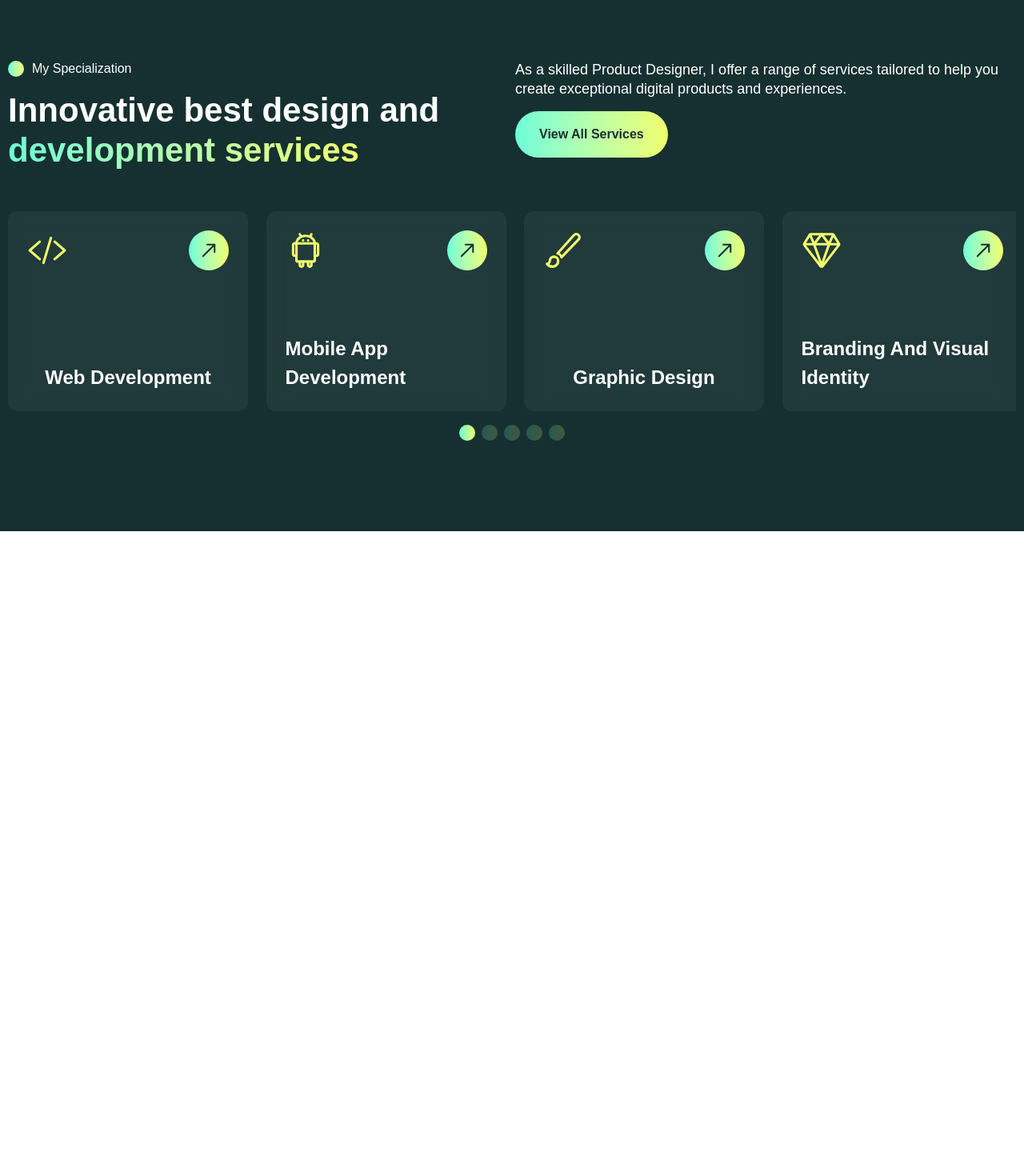
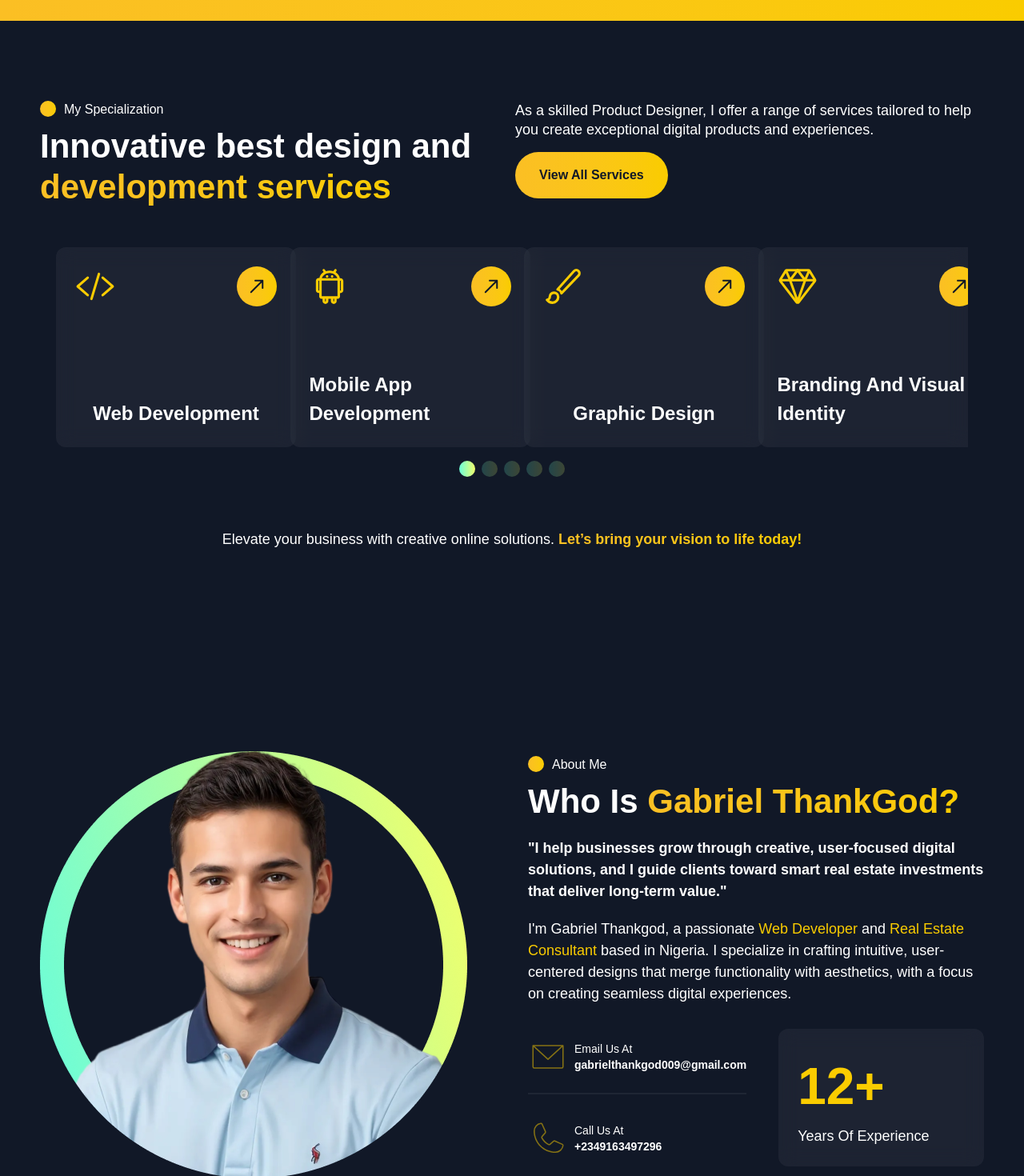
Before and after one commit to Thankgodgab/Portfolio-Project, a React (Vite) app: page / in a window 1280 px wide. Shown: the part 1000-2470 px from the top of the page at 80% size. Before the commit the page ends 1664 px from the top, so only its background shows below. Built offline with nearby package versions, Linux system fonts and the light colour scheme.

Commit message:
Refactor code structure for improved readability and maintainability

```diff
--- a/src/Components/molecules/AboutSection.jsx
+++ b/src/Components/molecules/AboutSection.jsx
@@ -0,0 +1,21 @@
+import AboutContent from "../organisms/AboutContent"
+import AboutProfile from "../organisms/AboutProfile"
+
+
+
+function AboutSection() {
+  return (
+    <div className="w-full h-full flex flex-col items-center justify-center px-2.5 md:px-[50px] py-[100px]">
+        <div className="w-full flex items-center justify-center flex-col md:flex-row gap-10">
+
+            {/* Profile Image */}
+            <AboutProfile />
+
+            {/* About Text */}
+            <AboutContent />
+        </div>
+    </div>
+  )
+}
+
+export default AboutSection
--- a/src/Components/molecules/CardCarousel.jsx
+++ b/src/Components/molecules/CardCarousel.jsx
@@ -14,6 +14,9 @@ import { IoBrushOutline, IoCodeSlashOutline, IoDiamondOutline, IoHomeOutline } f
 import ServiceCardContent from "../organisms/ServiceCardContent"
 import Card from "./Card"
 import { AiOutlineAndroid } from "react-icons/ai"
+
+import * as motion from "motion/react-client"
+
 
 
 
@@ -40,7 +43,12 @@ const services = [
 
 function CardCarousel() {
   return (
-    <div className="w-full flex gap-5">
+    <motion.div
+    inital={{ opacity: 0, x: 50 }}
+    whileInView={{ opacity: 1, x: 0 }}
+    transition={{ duration: 1, scale: { type: "spring", stiffness: 100 } }}
+    // viewport={{ once: true }}
+    className="w-full flex gap-5 px-[20px]">
       <Swiper
         slidesPerView={4}
         loop={true}
@@ -68,7 +76,7 @@ function CardCarousel() {
           </SwiperSlide>
         ))}
       </Swiper>
-    </div>
+    </motion.div>
   )
 }
 
--- a/src/Components/molecules/Header.jsx
+++ b/src/Components/molecules/Header.jsx
@@ -14,7 +14,7 @@ function Header() {
   };
 
     return (
-        <header className="w-full bg-transparent max-h-[100px] flex items-center justify-center fixed top-0 z-5">
+        <header className="w-full bg-transparent max-h-[100px] flex items-center justify-center  z-5">
             <div className="w-full h-full flex items-center justify-between px-2.5 py-4 border-b border-divider md:border-none">
                 <div className="p-2.5 h-[150px] w-[200px] flex items-center justify-center">
                     <img src={logo} alt="Gabriel logo" className="h-full w-full object-contain" />
--- a/src/Components/molecules/Hero.jsx
+++ b/src/Components/molecules/Hero.jsx
@@ -1,3 +1,4 @@
+/* eslint-disable no-unused-vars */
 import CtaBtn from '../organisms/CtaBtn'
 import SpanText from '../organisms/SpanText'
 import SubTitle from '../organisms/SubTitle'
@@ -7,11 +8,12 @@ import * as motion from "motion/react-client"
 
 function Hero() {
     return (
-        <div className="w-full h-full flex flex-col md:flex-row items-center justify-center gap-y-[40px] px-2.5">
+        <div className="w-full h-full flex flex-col md:flex-row items-center justify-center gap-y-[40px] px-2.5 md:px-[50px]">
             <motion.div
             initial={{ opacity: 0, y: 50 }}
             whileInView={{ opacity: 1, y: 0 }}
             transition={{ duration: 1, scale: { type: "spring", stiffness: 100 } }}
+            viewport={{ once: true }}
             className="p-2.5 w-full md:w-2/4 flex flex-col gap-[40px] group">
                 <div className="group w-full flex flex-col gap-4 items-center justify-start">
                     <SubTitle text="Your Vision, My Design Expertise" />
@@ -36,6 +38,7 @@ function Hero() {
             initial={{ opacity: 0, x: 50 }}
             whileInView={{ opacity: 1, x: 0 }}
             transition={{ duration: 1, scale: { type: "spring", stiffness: 100 } }}
+            viewport={{ once: true }}
             className="pl-4 pr-2.5 relative flex flex-col w-full md:w-2/4 h-full items-center justify-center">
                 <div className="w-full h-full">
                     <img src={heroImage} alt="Profile picture" />
--- a/src/Components/molecules/ServicesSection.jsx
+++ b/src/Components/molecules/ServicesSection.jsx
@@ -3,28 +3,55 @@ import SpanText from "../organisms/SpanText"
 import SubTitle from "../organisms/SubTitle"
 import CardCarousel from "./CardCarousel"
 
+// eslint-disable-next-line no-unused-vars
+import * as motion from "motion/react-client"
+
 function ServicesSection() {
   return (
-    <div className="w-full h-full flex flex-col items-center justify-center px-2.5 py-[100px]">
+    <div className="w-full h-full flex flex-col items-center justify-center px-2.5 md:px-[50px] py-[100px]">
         <div className="w-full flex flex-col md:flex-row gap-2">
-            <div className="w-full md:w-1/2 flex flex-col gap-4">
-                <SubTitle text="My Specialization" />
-                <h2 className="text-[42px] text-white leading-[1.2em] font-semibold">
-                  Innovative best design and
-                  <SpanText text=" development services" />
-                </h2>
-            </div>
-            <div className="w-full md:w-1/2 flex flex-col gap-4">
+            <motion.div
+            initial={{ opacity: 0, x: -90 }}
+            whileInView={{ opacity: 1, x: 0 }}
+            transition={{ duration: 1, scale: { type: "spring", stiffness: 100 } }}
+            viewport={{ once: true }}
+            className="w-full md:w-1/2 flex flex-col gap-4">
+                <SubTitle
+                text="My Specialization"
+                title="Innovative best design and"
+                titleSpan=" development services"
+                />
+
+            </motion.div>
+            <motion.div
+            initial={{ opacity: 0, x: 50 }}
+            whileInView={{ opacity: 1, x: 0 }}
+            transition={{ duration: 1, scale: { type: "spring", stiffness: 100 } }}
+            viewport={{ once: true }}
+            className="w-full md:w-1/2 flex flex-col gap-4">
               <p className="text-[18px] font-normal text-white leading-[24px]">
                 As a skilled Product Designer, I offer a range of services tailored to help you create exceptional digital products and experiences.
               </p>
               <button className="w-fit">
                 <CtaBtn text="View All Services" />
               </button>
-            </div>
+            </motion.div>
         </div>
-        <div className="w-full pt-[50px]">
+        <motion.div
+        initial={{ opacity: 0, y: 100 }}
+        whileInView={{ opacity: 1, y: 0 }}
+        transition={{ duration: 1, scale: { type: "spring", stiffness: 100 } }}
+        viewport={{ once: true }}
+        className="w-full pt-[50px]">
           <CardCarousel />
+        </motion.div>
+        <div className="py-[53px] w-fit mx-auto text-center text-white font-normal text-[18px] leading-[24px]">
+          <p>
+            Elevate your business with creative online solutions.
+            <a href="/contact" className="font-semibold">
+              <SpanText text=" Let’s bring your vision to life today!" />
+            </a>
+          </p>
         </div>
     </div>
   )
--- /dev/null
+++ b/src/Components/organisms/AboutContent.jsx
@@ -0,0 +1,98 @@
+import React from 'react'
+import SubTitle from './SubTitle'
+import * as motion from "motion/react-client"
+import { PiEnvelopeSimpleThin, PiPhoneThin } from 'react-icons/pi'
+import Card from '../molecules/Card'
+
+function AboutContent() {
+    return (
+        <div className="flex flex-col items-start justify-start w-full md:w-1/2 h-full gap-5">
+            <motion.div
+                initial={{ opacity: 0, y: 100 }}
+                whileInView={{ opacity: 1, y: 0 }}
+                transition={{ duration: 1, scale: { type: "spring", stiffness: 100 } }}
+                viewport={{ once: true }}
+                className="w-full flex flex-col gap-4">
+                <SubTitle
+                    text="About Me"
+                    title="Who Is "
+                    titleSpan="Gabriel ThankGod?"
+                />
+            </motion.div>
+            <motion.div
+                initial={{ opacity: 0, y: 100 }}
+                whileInView={{ opacity: 1, y: 0 }}
+                transition={{ duration: 1, scale: { type: "spring", stiffness: 100 } }}
+                viewport={{ once: true }}
+                className="w-full flex flex-col gap-4">
+                <p className="text-[18px] font-semibold text-white">
+                    "I help businesses grow through creative, user-focused digital solutions, and I guide clients toward smart real estate investments that deliver long-term value."
+                </p>
+            </motion.div>
+            <motion.div
+                initial={{ opacity: 0, y: 100 }}
+                whileInView={{ opacity: 1, y: 0 }}
+                transition={{ duration: 1, scale: { type: "spring", stiffness: 100 } }}
+                viewport={{ once: true }}
+                className="w-full flex flex-col gap-4">
+                <p className="text-[18px] font-normal text-white">
+                    I'm Gabriel Thankgod, a passionate <span className="text-accent font-normal">Web Developer</span> and <span className="text-accent font-normal">Real Estate Consultant</span> based in Nigeria. I specialize in crafting intuitive, user-centered designs that merge functionality with aesthetics, with a focus on creating seamless digital experiences.
+                </p>
+            </motion.div>
+            <motion.div
+                initial={{ opacity: 0, y: 100 }}
+                whileInView={{ opacity: 1, y: 0 }}
+                transition={{ duration: 1, scale: { type: "spring", stiffness: 100 } }}
+                viewport={{ once: true }}
+                className="w-full flex flex-col gap-4">
+                <div className="w-full flex flex-col md:flex-row gap-10 justify-between items-start">
+                    <div className="w-full md:w-1/2 h-full flex flex-col gap-2.5">
+                        <div className="w-full h-1/2 flex gap-2 group border-b-divider border-b-2 py-5">
+                            <div className="text-accent/50 group-hover:text-accent transition-colors duration-300">
+                                <PiEnvelopeSimpleThin
+                                size={50}
+                                className=''
+                                />
+                            </div>
+                            <div className="flex flex-col items-start justify-center">
+                                <span className="text-sm font-normal capitalize text-white">Email us at</span>
+                                <span className="text-sm font-semibold text-white">
+                                    <a href="mailto:gabrielthankgod009@gmail.com">gabrielthankgod009@gmail.com</a>
+                                </span>
+
+                            </div>
+                        </div>
+                        <div className="w-full h-1/2 flex gap-2 py-5 group">
+                            <div className="text-accent/50 group-hover:text-accent transition-colors duration-300">
+                                <PiPhoneThin
+                                size={50}
+                                />
+                            </div>
+                            <div className="flex flex-col items-start justify-center">
+                                <span className="text-sm font-normal capitalize text-white">Call us at</span>
+                                <span className="text-sm font-semibold text-white">
+                                    <a href="tel:+2349163497296">+2349163497296</a>
+                                </span>
+
+                            </div>
+                        </div>
+                    </div>
+                    <div className="w-full md:w-1/2 h-full flex self-center items-end justify-end">
+                        <Card
+                            className="w-full "
+                            content={
+                                <div className='w-full h-full flex flex-col justify-start items-start'>
+                                    <h3 className='text-[64px] font-semibold text-accent'>12+</h3>
+                                    <span className='text-lg font-normal text-white'>Years Of Experience</span>
+                                </div>
+                            }
+
+                        />
+                    </div>
+                </div>
+            </motion.div>
+        </div>
+    )
+}
+
+export default AboutContent
--- /dev/null
+++ b/src/Components/organisms/AboutProfile.jsx
@@ -0,0 +1,14 @@
+import profileImage from "../../assets/about-us-img.png"
+
+
+function AboutProfile() {
+    return (
+        <div className="w-full md:w-1/2 h-full flex items-center justify-center">
+            <div className="w-full h-full">
+                <img src={profileImage} alt="" />
+            </div>
+        </div>
+    )
+}
+
+export default AboutProfile
--- a/src/Components/organisms/SubTitle.jsx
+++ b/src/Components/organisms/SubTitle.jsx
@@ -1,10 +1,19 @@
 import React from 'react'
+import SpanText from './SpanText'
 
-function SubTitle({ text }) {
+function SubTitle({ text, title, titleSpan }) {
     return (
-        <div className="w-full flex gap-2.5 items-center justify-start">
-            <div className="w-[20px] h-[20px] bg-gradient-to-r from-accent-secondary to-accent rounded-full" />
-            <h2 className="text-white text-[16px] font-medium leading-[22px]">{text}</h2>
+        <div className="w-full flex flex-col gap-2.5 items-center justify-start">
+            <div className="w-full flex gap-2.5">
+                <div className="w-[20px] h-[20px] bg-gradient-to-r from-accent-secondary to-accent rounded-full" />
+                <h2 className="text-white text-[16px] font-medium leading-[22px]">{text}</h2>
+            </div>
+            <div className="w-full flex gap-2.5">
+                <h2 className="text-[42px] text-white leading-[1.2em] font-semibold">
+                    {title}
+                    <SpanText text={titleSpan} />
+                </h2>
+            </div>
         </div>
     )
 }
--- a/src/Pages/Home.jsx
+++ b/src/Pages/Home.jsx
@@ -1,3 +1,4 @@
+import AboutSection from "../Components/molecules/AboutSection";
 import Hero from "../Components/molecules/Hero";
 import ServicesSection from "../Components/molecules/ServicesSection";
 import Carousel from "../Components/organisms/Carousel";
@@ -8,6 +9,7 @@ function Home() {
             <Hero />
             <Carousel />
             <ServicesSection />
+            <AboutSection />
         </>
     )
 }
--- a/src/index.css
+++ b/src/index.css
@@ -3,10 +3,10 @@
 
 
 @theme {
-    --color-primary: #163031;
-    --color-accent: #F0FF6C;
-    --color-accent-secondary: #6BFDD9;
-    --color-secondary: #FFFFFF0A;
+    --color-primary: #111827;
+    --color-accent: #facc00;
+    --color-accent-secondary: #FBBF24;
+    /* --color-secondary: #FFFFFF0A; */
     --color-white: #FFFFFF;
     --color-divider: #FFFFFF0F;
 
```
Also changed, not shown: src/assets/about-us-img.png (added).
